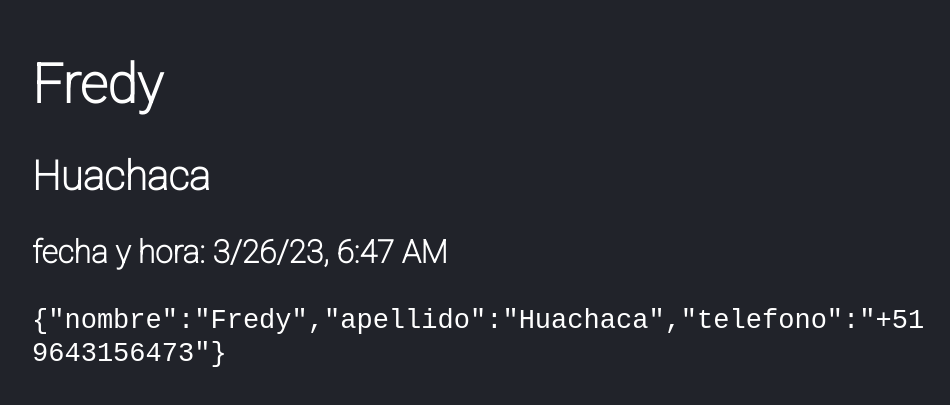
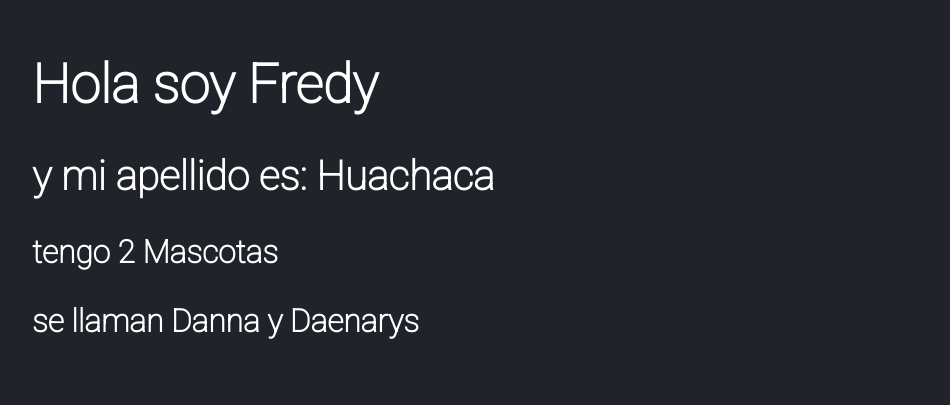
Before and after one commit to FredyHuachaca21/CounterAppReact, a React (Vite) app: page / in a window 1280 px wide. Shown: the part 131-536 px from the top of the page, without its empty margins (116-1066 px from the left). Built offline with nearby package versions, Linux system fonts and the light colour scheme.

Commit message:
Comunicación entre componentes y desestructuración

```diff
--- a/src/FirstApp.jsx
+++ b/src/FirstApp.jsx
@@ -1,29 +1,15 @@
 
-const cliente = {
-  nombre: 'Fredy',
-  apellido: 'Huachaca',
-  telefono: '+51 9643156473'
-}
+export const FirstApp = ({ nombre, apellido,cantPerros, danna, daenarys }) => {
 
-export const FirstApp = () => {
-  const nombre = 'Fredy'
-  const ahora = new Date();
+  console.log(nombre)
+  console.log(apellido)
 
-const opciones = {
-  dateStyle: 'short',
-  timeStyle: 'short',
-};
-
-const fechaYHora = ahora.toLocaleString(undefined, opciones);
-console.log(fechaYHora);
   return (
     <>
-    <h1>{nombre}</h1>
-    <h2>Huachaca</h2>
-    <h3>fecha y hora: {fechaYHora}</h3>
-
-    <code>{JSON.stringify( cliente )}</code>
-
+    <h1>Hola soy {nombre}</h1>
+    <h2>y mi apellido es: {apellido} </h2>
+    <h3>tengo {cantPerros} Mascotas</h3>
+    <h3>se llaman {danna} y {daenarys}</h3>
     </>
   )
 }
--- a/src/main.jsx
+++ b/src/main.jsx
@@ -6,6 +6,6 @@ import './style.css'
 
 ReactDOM.createRoot( document.getElementById('root')).render(
     <React.StrictMode>
-        <FirstApp/>
+        <FirstApp nombre='Fredy' apellido='Huachaca' cantPerros={2} daenarys='Daenarys' danna='Danna'/>
     </React.StrictMode>
 )
```
